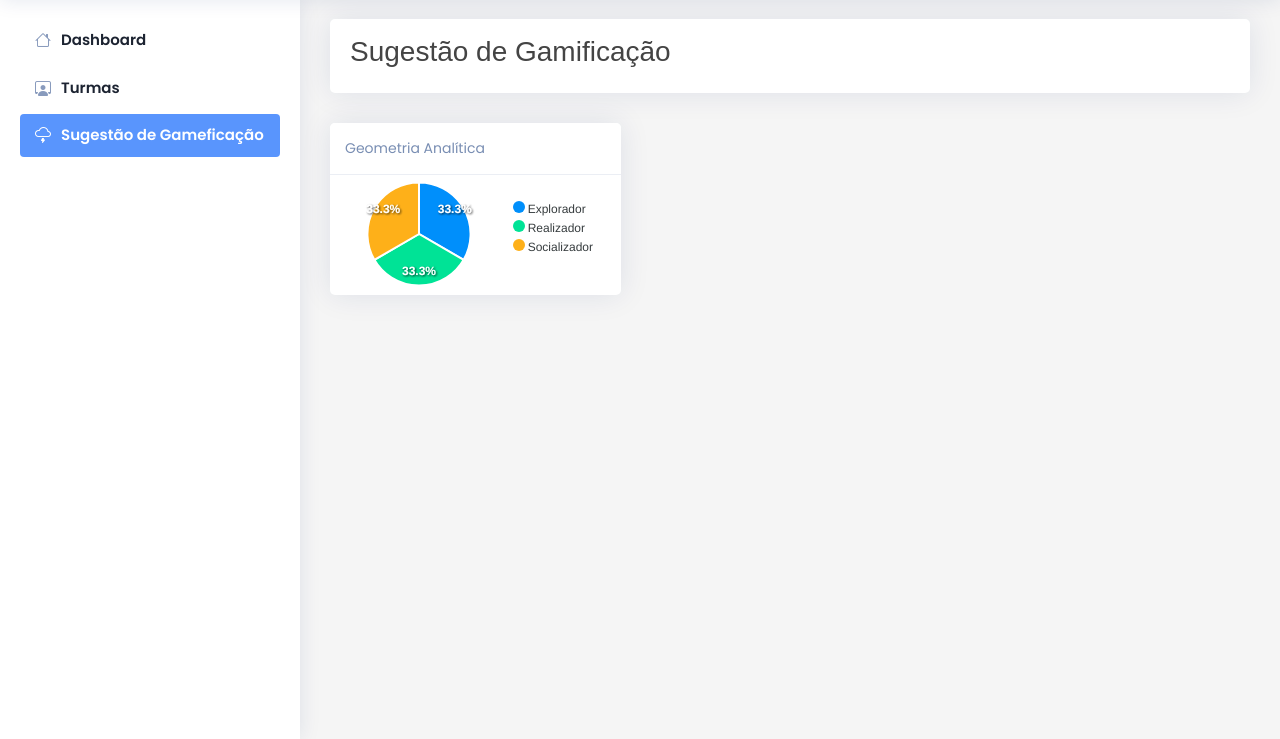
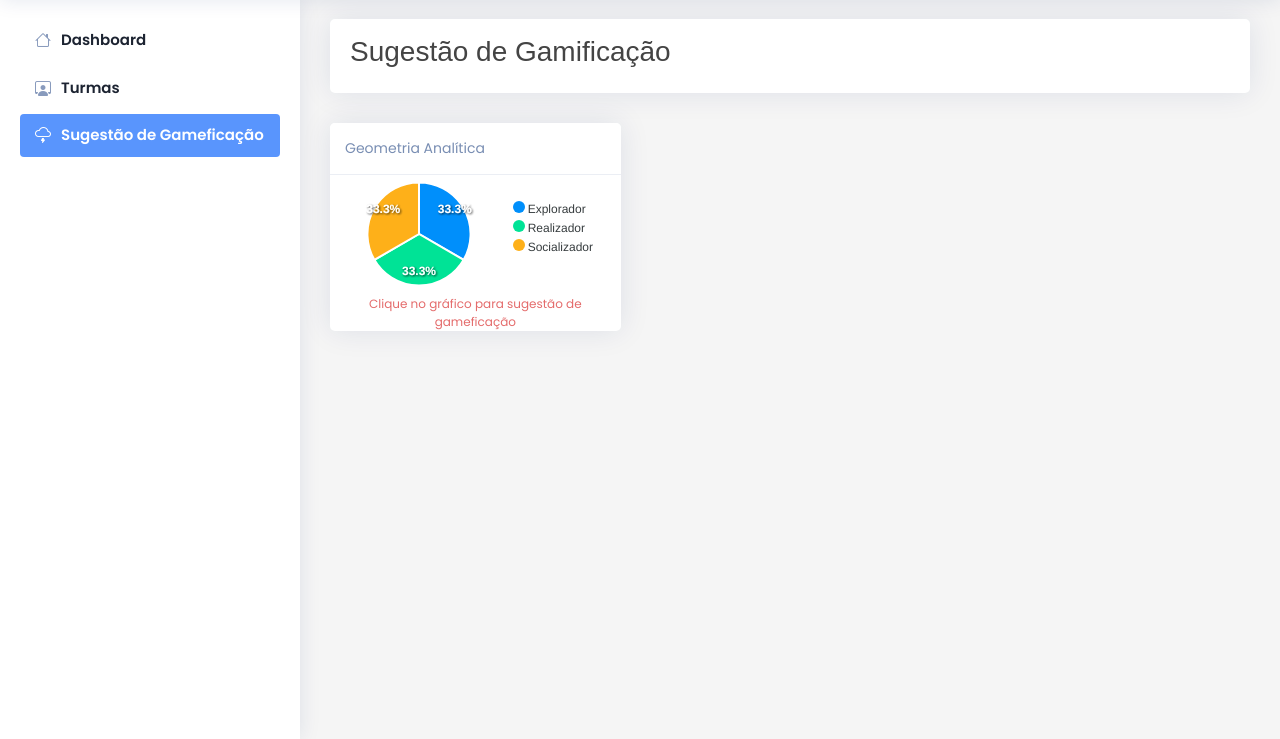
Before and after one commit to MarceloGouveia77/gamefic, a Django app: page /sugestao/ in a window 1280 px wide. Shown: the part 61-800 px from the top of the page. Run offline with Django 3.2, Linux system fonts and the light colour scheme; a user stored in the database is signed in; data comes from the database, SQL or seed files in the repository; some libraries are stand-ins or nearby versions.

Commit message:
styled: add span em sugestão de gamificação

```diff
--- a/core/templates/core/sugestao.html
+++ b/core/templates/core/sugestao.html
@@ -24,7 +24,8 @@ Sugestão de Gamificação
                         style="vertical-align: middle; cursor: pointer;"
                     >
 
-                    </div>
+                </div>
+                <span class="notice" style="text-align:center;font-size:12px;">Clique no gráfico para sugestão de gameficação</span>
                 </div>
             </div>
         </div>
```
